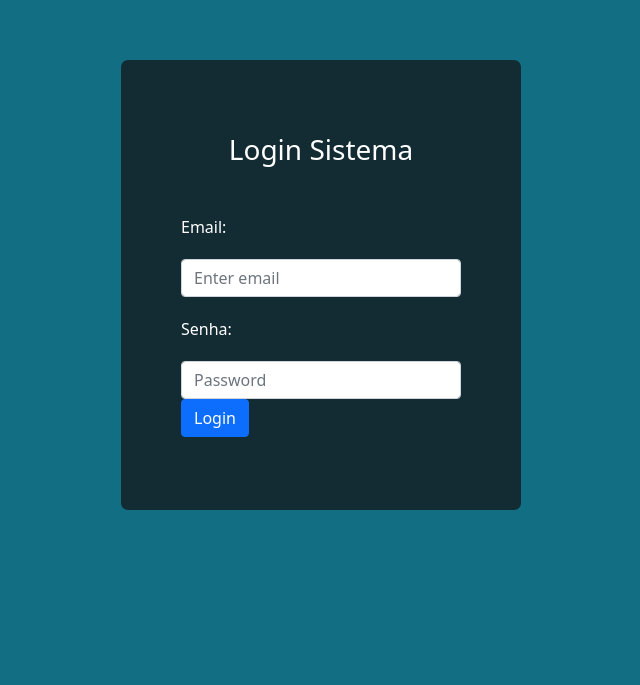
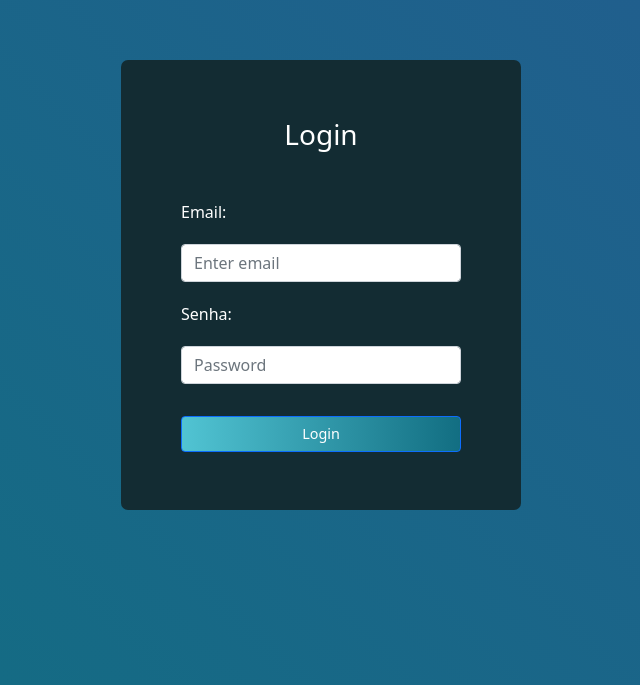
Before and after one commit to joaomcsferreira/frontend-gainsLoL, a Vue app: page /login in a window 1280 px wide. Shown: the part 115-800 px from the top of the page, without its empty margins (319-959 px from the left). Built offline with nearby package versions, Linux system fonts and the light colour scheme.

Commit message:
update login

```diff
--- a/src/components/auth/Login.vue
+++ b/src/components/auth/Login.vue
@@ -3,7 +3,7 @@
         <div class="login">
             <div class="content-login">
                 <header>
-                    <h1> Login Sistema </h1>
+                    <h1> Login </h1>
                 </header>
                 <div class="form">
                     <form>
@@ -43,7 +43,7 @@
 .main {
     display: flex;
     height: 100vh;
-    background-color: #126e82;
+     background-image: linear-gradient(45deg, #126e82, #245B90);
     /* font-family: 'Roboto', 'sams-serif'; */
 }
 .login{
@@ -83,6 +83,20 @@
             input {
                 margin-top: 20px;
             }
+            button {
+                margin-top: 2rem;
+                padding: 0.4rem;
+                width: 100%;
+                background: linear-gradient(to left, #126e82, #51c4d3);
+                cursor: pointer;
+                color: white;
+                font-size: 0.9rem;
+                font-weight: 300;
+                border-radius: 4px;
+                transition: all 0.3s ease;
+            }
+
+
 
         }
     }
```
